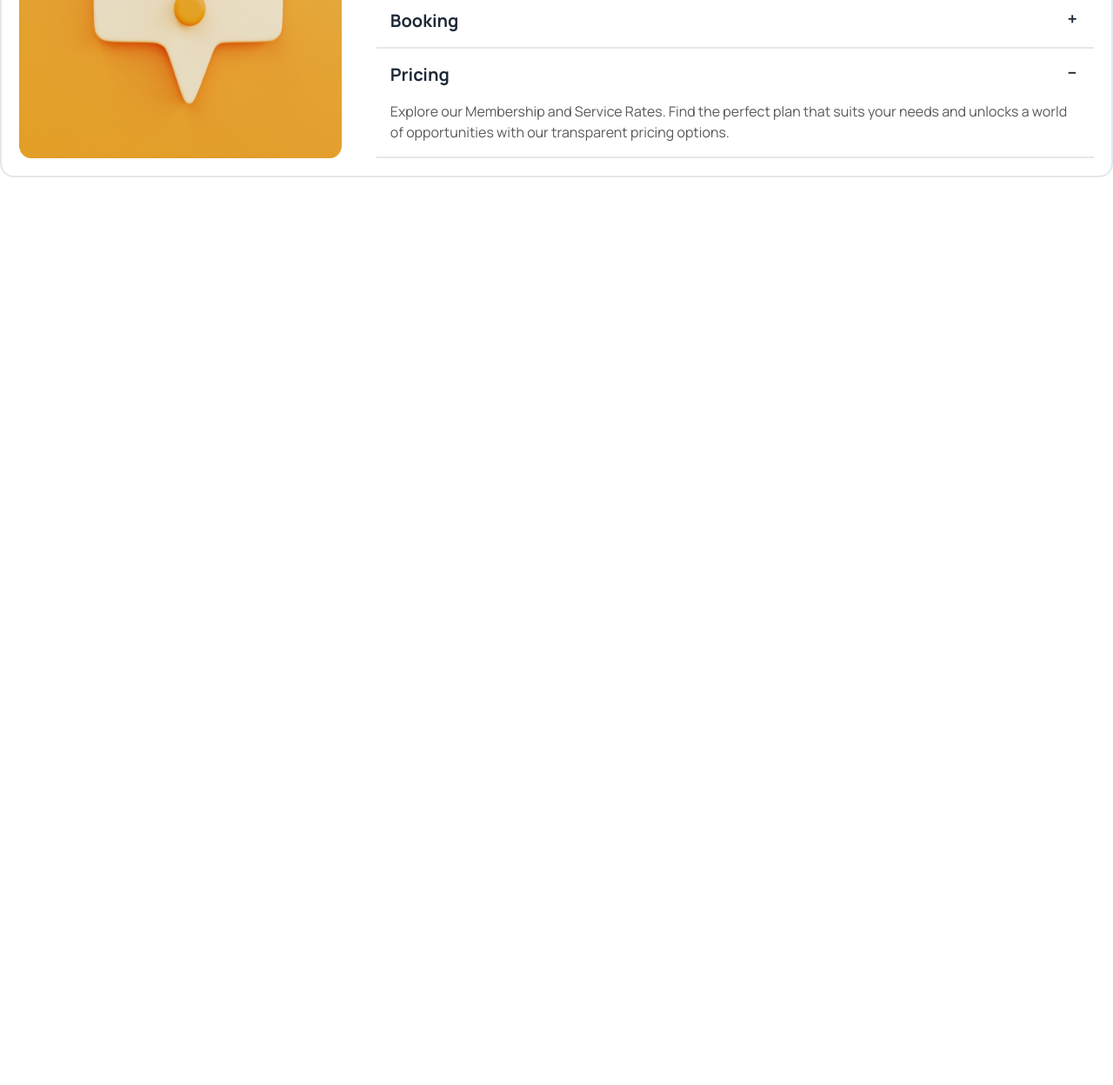
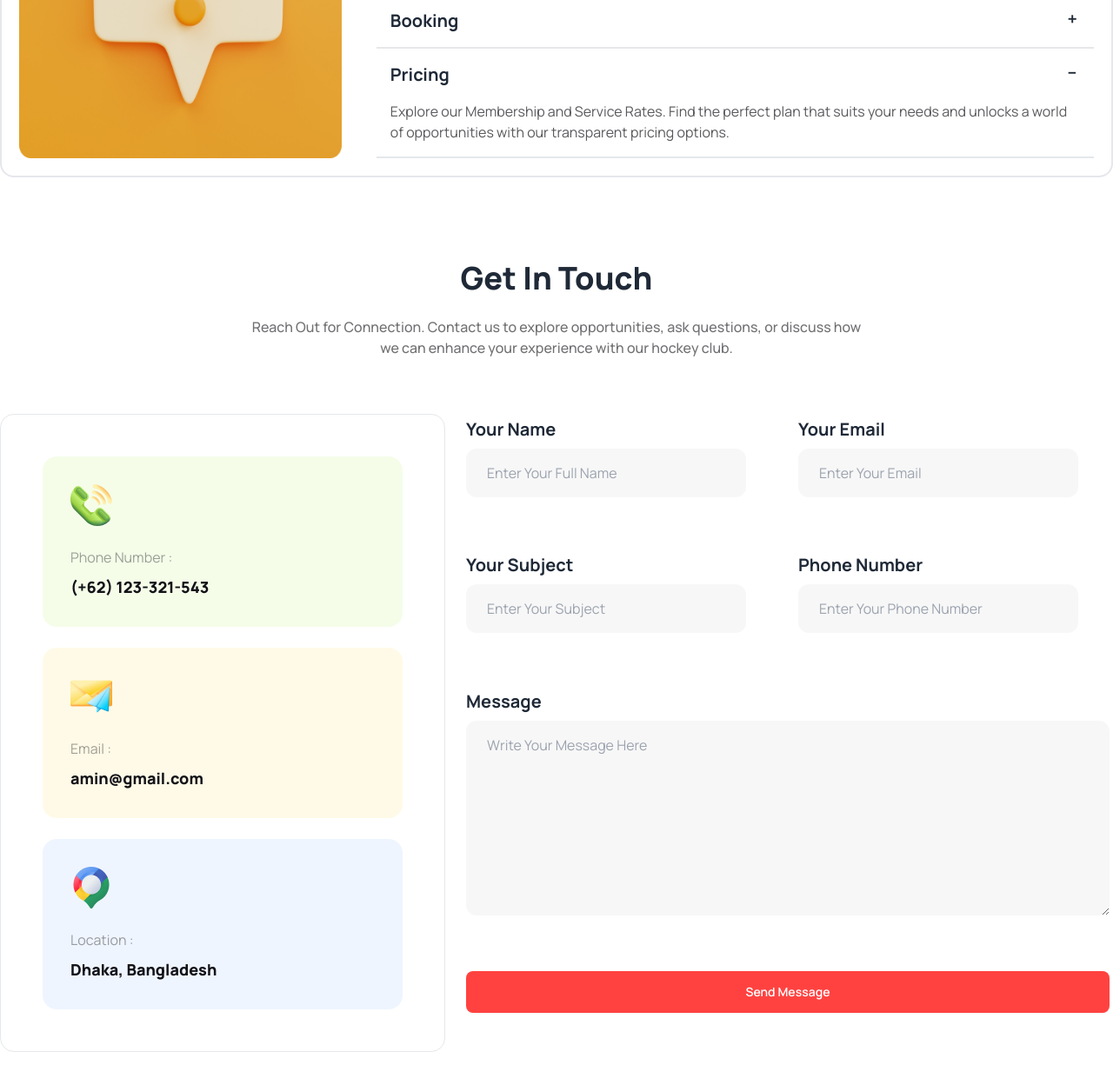
Before and after one commit to Amin7775/Hockyes-Mastery-with-tailwind-and-daisyUI, a plain HTML site: page index.html in a window 1280 px wide. Shown: the part 4014-5262 px from the top of the page at 87% size. Before the commit the page ends 4314 px from the top, so only its background shows below. Drawn offline with nearby package versions, Linux system fonts and the light colour scheme.

Commit message:
Added Get In Touch Section

```diff
--- a/index.html
+++ b/index.html
@@ -477,6 +477,69 @@
     </div>
   </div>
 </section>
+<!-- Get in touch section -->
+<section class="my-24">
+  <h1 class="text-4xl font-extrabold text-center mb-6">Get In Touch</h1>
+  <p class="w-[88%] lg:w-[55%] text-center mx-auto text-[#13131899]/[.6] text-base font-medium">Reach Out for Connection. Contact us to explore opportunities, ask questions, or discuss how we can enhance your experience with our hockey club.</p>
+  <!-- get in touch container -->
+  <div class="flex gap-5 mt-16 flex-col lg:flex-row">
+    <div class="w-full lg:w-[40%] p-6 lg:p-12 grid grid-cols-1 border rounded-2xl gap-6">
+      <!-- 1 -->
+      <div class="rounded-2xl bg-[#BCED6D1A]/[.15] p-8 ">
+        <img src="./Images/12.png" alt="">
+        <p class="text-[#131318]/[.40] mt-6 mb-2">Phone Number :</p>
+        <h1 class="text-[#121218] text-lg font-extrabold">
+          (+62) 123-321-543
+        </h1>
+      </div>
+      <!-- 2 -->
+      <div class="rounded-2xl bg-[#FDDD5F1A]/[.15] p-8 ">
+        <img src="./Images/13.png" alt="">
+        <p class="text-[#131318]/[.40] mt-6 mb-2">Email :</p>
+        <h1 class="text-[#121218] text-lg font-extrabold">
+          amin@gmail.com
+        </h1>
+      </div>
+      <!-- 3 -->
+      <div class="rounded-2xl bg-[#629CF31A]/[.1] p-8 ">
+        <img src="./Images/14.png" alt="">
+        <p class="text-[#131318]/[.40] mt-6 mb-2">Location :</p>
+        <h1 class="text-[#121218] text-lg font-extrabold">
+          Dhaka, Bangladesh
+        </h1>
+      </div>
+    </div>
+    <div class="flex-1  grid grid-cols-1 lg:grid-cols-2 gap-6 p-1">
+      <!-- name -->
+      <div class="flex flex-col gap-2">
+          <label class="text-xl font-bold" for="name">Your Name</label>
+          <input class="px-6 py-4 w-[90%] rounded-xl bg-[#13131808]/[.032]" type="text" placeholder="Enter Your Full Name">
+      </div>
+      <!-- email -->
+      <div class="flex flex-col gap-2">
+          <label class="text-xl font-bold" for="email">Your Email</label>
+          <input class="px-6 py-4 w-[90%] rounded-xl bg-[#13131808]/[.032]" type="email" placeholder="Enter Your Email">
+      </div>
+      <!-- Subject -->
+      <div class="flex flex-col gap-2">
+          <label class="text-xl font-bold" for="subject">Your Subject</label>
+          <input class="px-6 py-4 w-[90%] rounded-xl bg-[#13131808]/[.032]" type="text" placeholder="Enter Your Subject">
+      </div>
+      <!-- Phone -->
+      <div class="flex flex-col gap-2">
+          <label class="text-xl font-bold" for="phone">Phone Number</label>
+          <input class="px-6 py-4 w-[90%] rounded-xl bg-[#13131808]/[.032]" type="text" placeholder="Enter Your Phone Number">
+      </div>
+      <!-- Message -->
+      <div class="flex flex-col gap-2 lg:col-span-2">
+          <label class="text-xl font-bold" for="Message">Message</label>
+          <textarea name="Message" id="" cols="30" rows="8" class="rounded-xl px-6 py-4 bg-[#13131808]/[.032]" placeholder="Write Your Message Here"></textarea>
+      </div>
+      <a class="btn bg-[#FF4240] text-white px-8 border-0 lg:col-span-2">Send Message</a>
+
+    </div>
+  </div>
+</section>
 </main>
 <!-- footer -->
 </body>
```
Also changed, not shown: Images/12.png (renamed from Images/Group 1171275317.png), Images/13.png (renamed from Images/Group 1171275318.png), Images/14.png (renamed from Images/Group 1171275321.png).
